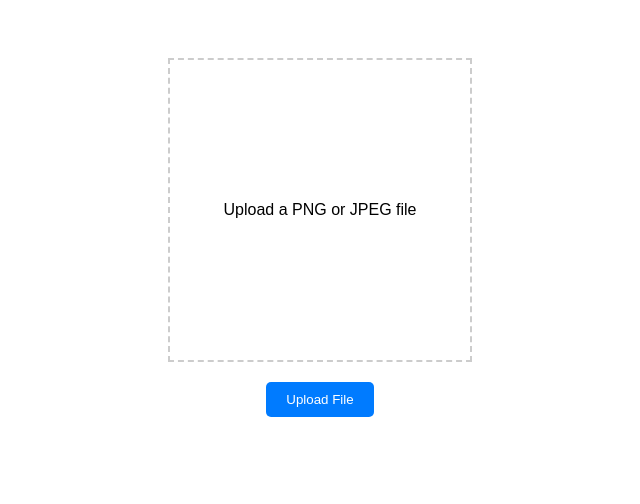
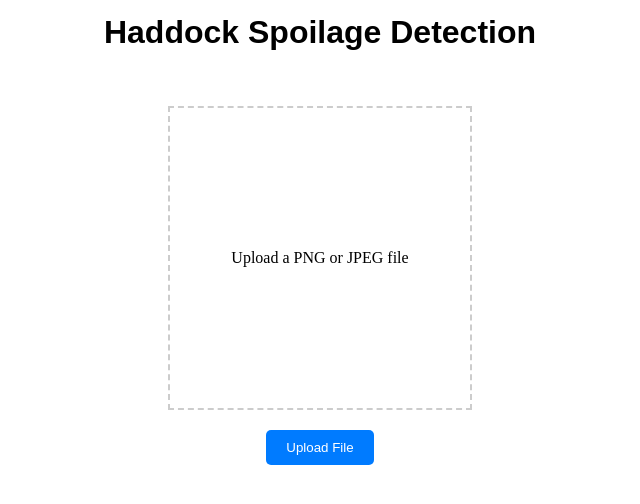
Before and after one commit to nb04/nb04.github.io, a plain HTML site: page index.html in a window 1280 px wide. Shown: the whole page, without its empty margins (320-960 px from the left). Drawn offline with Linux system fonts and the light colour scheme.

Commit message:
Update index.html

```diff
--- a/index.html
+++ b/index.html
@@ -13,6 +13,7 @@
       align-items: center;
       margin: 0;
       font-family: Arial, sans-serif;
+      height: 48px
     }
 
     /* Styles for the upload container */
@@ -53,6 +54,8 @@
 </head>
 <body>
   <div class="title">
+    <h1>Haddock Spoilage Detection</h1>
+  </div>
   <!-- Container for the upload elements -->
   <div class="upload-container">
     <!-- Placeholder for the uploaded file or message -->
```
